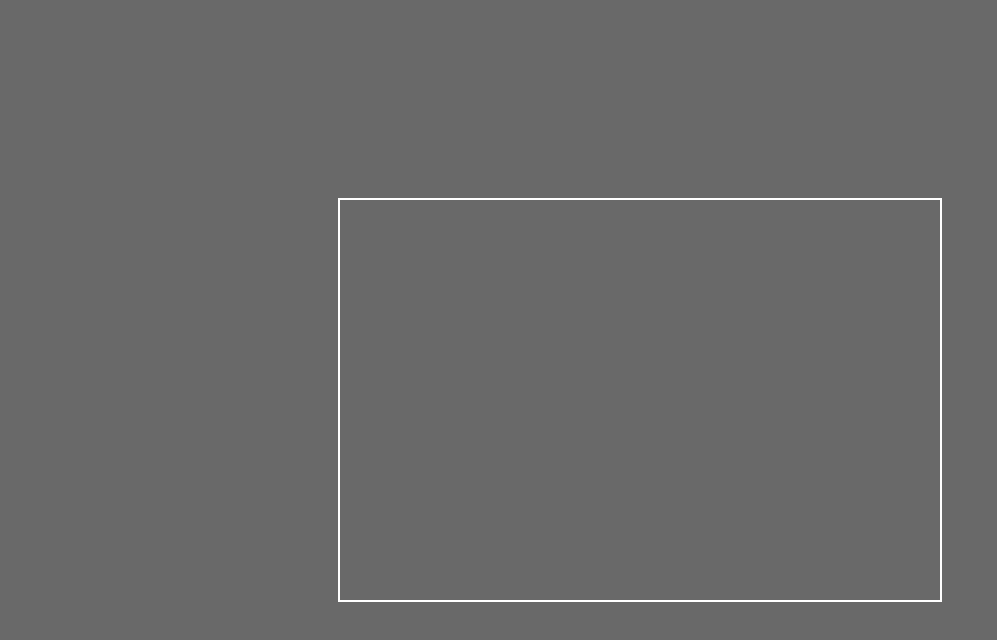
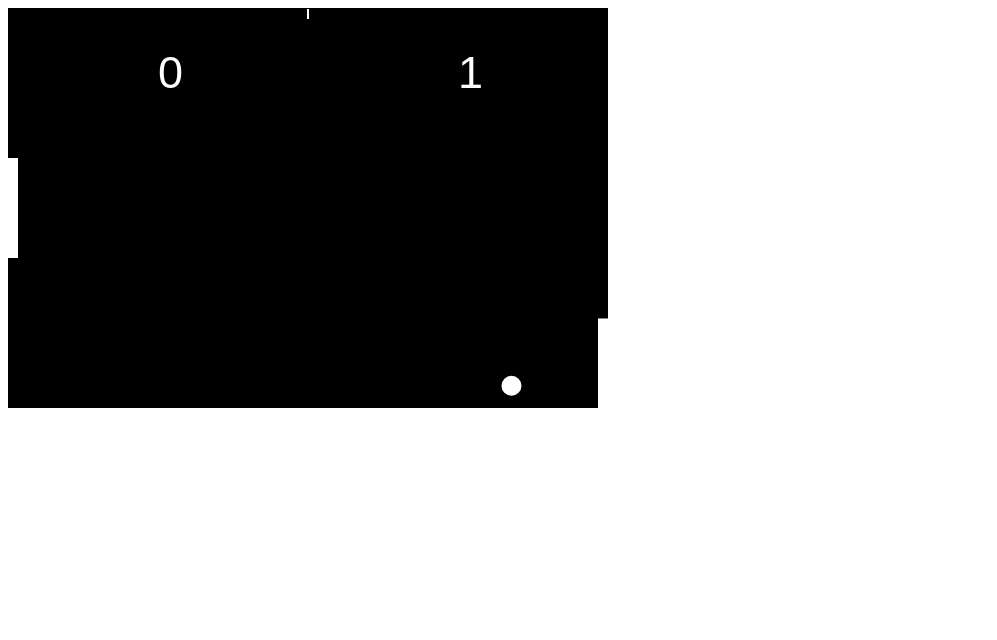
Before and after one commit to CSPR07/Pong-18032021, a plain HTML site: page index.html in a window 1280 px wide. Shown: the whole page, without its empty margins (0-997 px from the left). Drawn offline with Linux system fonts and the light colour scheme.

Commit message:
new pong game

```diff
--- a/index.html
+++ b/index.html
@@ -3,23 +3,11 @@
 <head>
     <meta charset="UTF-8">
     <title>Pong with phaser</title>
-    <style>
-        body{
-            background-color: dimgray;
-        }
-        #pong{
-            border: 2px solid #FFF;
-            position: absolute;
-            margin :auto;
-            top:0;
-            right:0;
-            left:0;
-            bottom:0;
-        }
-    </style>
 </head>
 <body>
+
 <canvas id="pong" width="600" height="400"></canvas>
-<script src="/src/index.js"></script>
+<script src="pong.js"></script>
+
 </body>
 </html>
--- a/pong.js
+++ b/pong.js
@@ -1,208 +1,154 @@
-// select canvas element
-const canvas = document.getElementById("pong");
 
-// getContext of canvas = methods and properties to draw and do a lot of thing to the canvas
-const ctx = canvas.getContext('2d');
+const cvs = document.getElementById("pong");
+const ctx = cvs.getContext('2d');
 
-// load sounds
-let hit = new Audio();
-let wall = new Audio();
-let userScore = new Audio();
-let comScore = new Audio();
+const user = {
+    x: 0,
+    y: cvs.height/2 - 100/2,
+    width: 10,
+    height: 100,
+    color: "WHITE",
+    score: 0
+}
 
-hit.src = "sounds/sounds_hit.mp3";
-wall.src = "sounds/sounds_wall.mp3";
-comScore.src = "sounds/sounds_comScore.mp3";
-userScore.src = "sounds/sounds_userScore.mp3";
+const com = {
+    x : cvs.width - 10,
+    y : cvs.height/2 -100/2,
+    width: 10,
+    height: 100,
+    color: "WHITE",
+    score: 0
+}
 
-// Ball object
 const ball = {
-    x : canvas.width/2,
-    y : canvas.height/2,
+    x : cvs.width/2,
+    y : cvs.height/2,
     radius : 10,
+    speed : 5,
     velocityX : 5,
     velocityY : 5,
-    speed : 7,
-    color : "WHITE"
+    color : "WHITE",
 }
 
-// User Paddle
-const user = {
-    x : 0, // left side of canvas
-    y : (canvas.height - 100)/2, // -100 the height of paddle
-    width : 10,
-    height : 100,
-    score : 0,
-    color : "WHITE"
-}
-
-// COM Paddle
-const com = {
-    x : canvas.width - 10, // - width of paddle
-    y : (canvas.height - 100)/2, // -100 the height of paddle
-    width : 10,
-    height : 100,
-    score : 0,
-    color : "WHITE"
-}
-
-// NET
-const net = {
-    x : (canvas.width - 2)/2,
-    y : 0,
-    height : 10,
-    width : 2,
-    color : "WHITE"
-}
-
-// draw a rectangle, will be used to draw paddles
 function drawRect(x, y, w, h, color){
     ctx.fillStyle = color;
     ctx.fillRect(x, y, w, h);
 }
 
-// draw circle, will be used to draw the ball
-function drawArc(x, y, r, color){
+const net = {
+    x:cvs.width/2 -1,
+    y:0,
+    width:2,
+    height:10,
+    color:"WHITE"
+}
+
+function drawNet(){
+    for (let i = 0 ; i <= cvs.height; i+=15){
+        drawRect(net.x, net.y + 1, net.width, net.height, net.color);
+    }
+}
+
+function drawCircle(x, y, r, color){
     ctx.fillStyle = color;
     ctx.beginPath();
-    ctx.arc(x,y,r,0,Math.PI*2,true);
+    ctx.arc(x, y, r, 0, Math.PI*2, false);
     ctx.closePath();
     ctx.fill();
 }
 
-// listening to the mouse
-canvas.addEventListener("mousemove", getMousePos);
 
-function getMousePos(evt){
-    let rect = canvas.getBoundingClientRect();
+function drawText(text,x,y,color){
+    ctx.fillStyle = color;
+    ctx.font = "45px fantasy";
+    ctx.fillText(text, x, y);
+}
+
+
+function render(){
+    drawRect(0,0, cvs.width, cvs.height, "BLACK");
+
+    drawNet();
+
+    drawText(user.score,cvs.width/4,cvs.height/5,"WHITE");
+    drawText(com.score,3*cvs.width/4,cvs.height/5,"WHITE");
+
+    drawRect(user.x, user.y, user.width, user.height, user.color);
+    drawRect(com.x, com.y, com.width, com.height, com.color);
+
+    drawCircle(ball.x, ball.y, ball.radius, ball.color);
+}
+
+cvs.addEventListener("mousemove", movePaddle);
+
+function movePaddle(evt){
+    let rect = cvs.getBoundingClientRect();
 
     user.y = evt.clientY - rect.top - user.height/2;
 }
 
-// when COM or USER scores, we reset the ball
-function resetBall(){
-    ball.x = canvas.width/2;
-    ball.y = canvas.height/2;
-    ball.velocityX = -ball.velocityX;
-    ball.speed = 7;
-}
+function collision(b, p){
+    b.top = b.y - b.radius;
+    b.bottom = b.y + b.radius;
+    b.left = b.x - b.radius;
+    b.right = b.x + b.radius;
 
-// draw the net
-function drawNet(){
-    for(let i = 0; i <= canvas.height; i+=15){
-        drawRect(net.x, net.y + i, net.width, net.height, net.color);
-    }
-}
-
-// draw text
-function drawText(text,x,y){
-    ctx.fillStyle = "#FFF";
-    ctx.font = "75px fantasy";
-    ctx.fillText(text, x, y);
-}
-
-// collision detection
-function collision(b,p){
     p.top = p.y;
     p.bottom = p.y + p.height;
     p.left = p.x;
     p.right = p.x + p.width;
 
-    b.top = b.y - b.radius;
-    b.bottom = b.y + b.radius;
-    b.left = b.x - b.radius;
-    b.right = b.x + b.radius;
-
-    return p.left < b.right && p.top < b.bottom && p.right > b.left && p.bottom > b.top;
+    return b.right > p.left && b.bottom > p.top && b.left < p.right && b.top < p.bottom;
 }
 
-// update function, the function that does all calculations
+ function resetBall(){
+    ball.x = cvs.width/2;
+    ball.y = cvs.height/2;
+
+    ball.speed = 5;
+    ball.velocityX = -ball.velocityX;
+ }
+
 function update(){
+    ball.x += ball.velocityX;
+    ball.y += ball.velocityY;
 
-    // change the score of players, if the ball goes to the left "ball.x<0" computer win, else if "ball.x > canvas.width" the user win
-    if( ball.x - ball.radius < 0 ){
+    let computerLevel = 0.1;
+    com.y += (ball.y - (com.y + com.height/2)) * computerLevel;
+
+    if (ball.y + ball.radius > cvs.height || ball.y - ball.radius < 0){
+        ball.velocityY = -ball.velocityY;
+    }
+
+    let player = (ball.x <cvs.width/2) ? user : com;
+
+    if (collision(ball,player)){
+        let collidePoint = ball.y - (player.y + player.height/2);
+        collidePoint = collidePoint/(player.height/2);
+
+        let angleRad = collidePoint * Math.PI/4;
+
+        let direction = (ball.x < cvs.width/2) ? 1 : -1;
+
+        ball.velocityX = direction * ball.speed * Math.cos(angleRad);
+        ball.velocityY =             ball.speed * Math.sin(angleRad);
+
+        ball.speed +=0.5;
+    }
+
+    if (ball.x - ball.radius < 0){
         com.score++;
-        comScore.play();
         resetBall();
-    }else if( ball.x + ball.radius > canvas.width){
+    } else if (ball.x + ball.radius > cvs.width){
         user.score++;
-        userScore.play();
         resetBall();
     }
 
-    // the ball has a velocity
-    ball.x += ball.velocityX;
-    ball.y += ball.velocityY;
-
-    // computer plays for itself, and we must be able to beat it
-    // simple AI
-    com.y += ((ball.y - (com.y + com.height/2)))*0.1;
-
-    // when the ball collides with bottom and top walls we inverse the y velocity.
-    if(ball.y - ball.radius < 0 || ball.y + ball.radius > canvas.height){
-        ball.velocityY = -ball.velocityY;
-        wall.play();
-    }
-
-    // we check if the paddle hit the user or the com paddle
-    let player = (ball.x + ball.radius < canvas.width/2) ? user : com;
-
-    // if the ball hits a paddle
-    if(collision(ball,player)){
-        // play sound
-        hit.play();
-        // we check where the ball hits the paddle
-        let collidePoint = (ball.y - (player.y + player.height/2));
-        // normalize the value of collidePoint, we need to get numbers between -1 and 1.
-        // -player.height/2 < collide Point < player.height/2
-        collidePoint = collidePoint / (player.height/2);
-
-        // when the ball hits the top of a paddle we want the ball, to take a -45degees angle
-        // when the ball hits the center of the paddle we want the ball to take a 0degrees angle
-        // when the ball hits the bottom of the paddle we want the ball to take a 45degrees
-        // Math.PI/4 = 45degrees
-        let angleRad = (Math.PI/4) * collidePoint;
-
-        // change the X and Y velocity direction
-        let direction = (ball.x + ball.radius < canvas.width/2) ? 1 : -1;
-        ball.velocityX = direction * ball.speed * Math.cos(angleRad);
-        ball.velocityY = ball.speed * Math.sin(angleRad);
-
-        // speed up the ball everytime a paddle hits it.
-        ball.speed += 0.1;
-    }
 }
 
-// render function, the function that does al the drawing
-function render(){
-
-    // clear the canvas
-    drawRect(0, 0, canvas.width, canvas.height, "#000");
-
-    // draw the user score to the left
-    drawText(user.score,canvas.width/4,canvas.height/5);
-
-    // draw the COM score to the right
-    drawText(com.score,3*canvas.width/4,canvas.height/5);
-
-    // draw the net
-    drawNet();
-
-    // draw the user's paddle
-    drawRect(user.x, user.y, user.width, user.height, user.color);
-
-    // draw the COM's paddle
-    drawRect(com.x, com.y, com.width, com.height, com.color);
-
-    // draw the ball
-    drawArc(ball.x, ball.y, ball.radius, ball.color);
-}
 function game(){
     update();
     render();
 }
-// number of frames per second
-let framePerSecond = 50;
-
-//call the game function 50 times every 1 Sec
-let loop = setInterval(game,1000/framePerSecond);
+const framePerSecond = 50;
+setInterval(game, 1000/framePerSecond)
```
